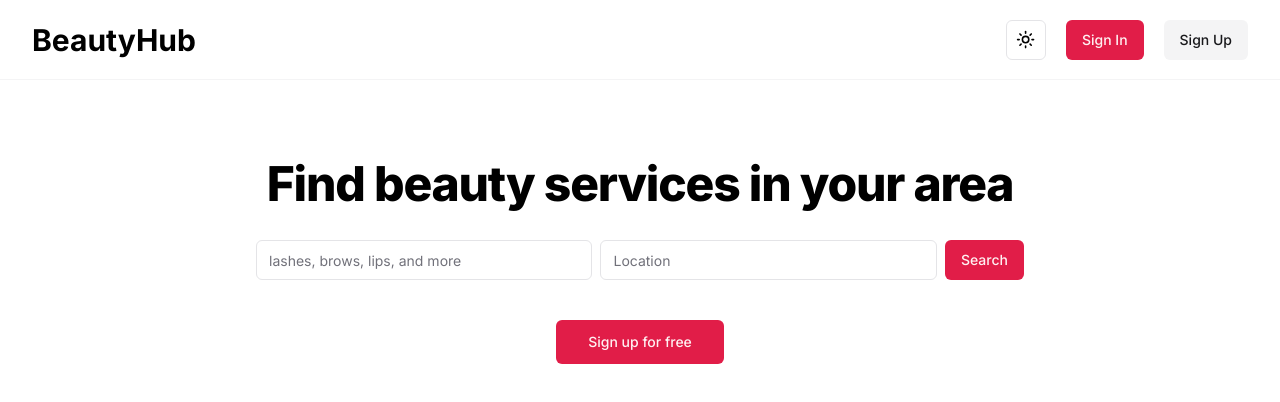
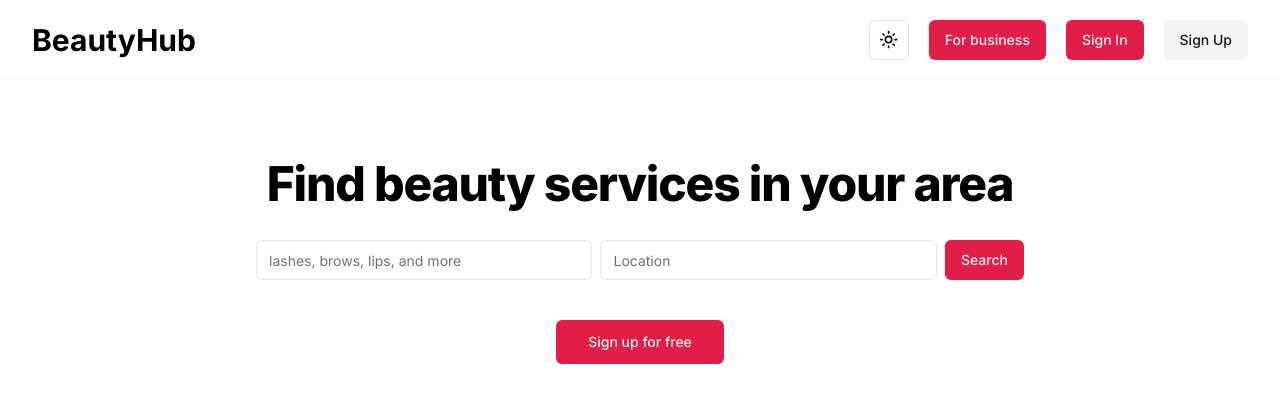
Before and after one commit to cindyquach12/beautyhub, a Next.js app: page / in a window 1280 px wide. Shown: the top 402 px of the page. Built offline with nearby package versions, Linux system fonts and the light colour scheme; no server answers.

Commit message:
resolved all change requests from previous PR review

```diff
--- a/app/components/NavBar.tsx
+++ b/app/components/NavBar.tsx
@@ -1,13 +1,12 @@
-import { Button } from "@/components/ui/button";
-import Link from "next/link";
+import { Button } from '@/components/ui/button';
+import Link from 'next/link';
 import {
   RegisterLink,
   LoginLink,
   LogoutLink,
-} from "@kinde-oss/kinde-auth-nextjs/components";
-import { getKindeServerSession } from "@kinde-oss/kinde-auth-nextjs/server";
-import { ThemeToggle } from "./ThemeToggle";
-import Profile from "./Profile";
+} from '@kinde-oss/kinde-auth-nextjs/components';
+import { getKindeServerSession } from '@kinde-oss/kinde-auth-nextjs/server';
+import { ThemeToggle } from './ThemeToggle';
 
 export async function NavBar() {
   const { isAuthenticated } = getKindeServerSession();
@@ -19,15 +18,18 @@ export async function NavBar() {
           <h1 className="font-bold text-3xl">BeautyHub</h1>
         </Link>
 
-                {(await isAuthenticated()) ? (
         <div className="flex items-center gap-x-5">
           <ThemeToggle />
-                        <Button><Link href={"/business"}>For business</Link></Button>
-                        <Profile/>
-                     </div>
+          <Link href={'/business'}>
+            <Button>For business</Button>
+          </Link>
+
+          {(await isAuthenticated()) ? (
+            <LogoutLink>
+              <Button>Log out</Button>
+            </LogoutLink>
           ) : (
             <div className="flex items-center gap-x-5">
-                        <ThemeToggle />
               <LoginLink>
                 <Button>Sign In</Button>
               </LoginLink>
@@ -36,7 +38,7 @@ export async function NavBar() {
               </RegisterLink>
             </div>
           )}
-
+        </div>
       </div>
     </nav>
   );
--- a/app/page.tsx
+++ b/app/page.tsx
@@ -1,7 +1,7 @@
-import { Button } from "@/components/ui/button";
-import { RegisterLink } from "@kinde-oss/kinde-auth-nextjs/components";
-import { getKindeServerSession } from "@kinde-oss/kinde-auth-nextjs/server";
-import { SearchWithInput } from "./components/SearchWithInput";
+import { Button } from '@/components/ui/button';
+import { RegisterLink } from '@kinde-oss/kinde-auth-nextjs/components';
+import { getKindeServerSession } from '@kinde-oss/kinde-auth-nextjs/server';
+import { SearchWithInput } from './components/SearchWithInput';
 
 export default async function HomeSplash() {
   const { isAuthenticated } = getKindeServerSession();
@@ -9,7 +9,7 @@ export default async function HomeSplash() {
   // temporarily extending page height to test sticky navbar
 
   return (
-        <section className="flex justify-center bg-background h-[1000px]">
+    <section className="flex justify-center bg-background h-[62.5rem]">
       <div className="relative items-center w-full px-5 py-12 mx-auto lg:px-16 max-w-7xl md:px-12">
         <div className="max-w-3xl mx-auto text-center">
           <div>
@@ -21,7 +21,9 @@ export default async function HomeSplash() {
           <div className="flex justify-center max-w-sm mx-auto mt-10">
             {(await isAuthenticated()) ? null : (
               <RegisterLink>
-                                <Button className="w-full" size="lg">
+                <Button
+                  className="w-full"
+                  size="lg">
                   Sign up for free
                 </Button>
               </RegisterLink>
```
Also changed, not shown: app/components/Profile.tsx (+20 -26 lines), app/layout.tsx (+10 -11 lines). Lines whose indentation alone changed are shown as unchanged.
